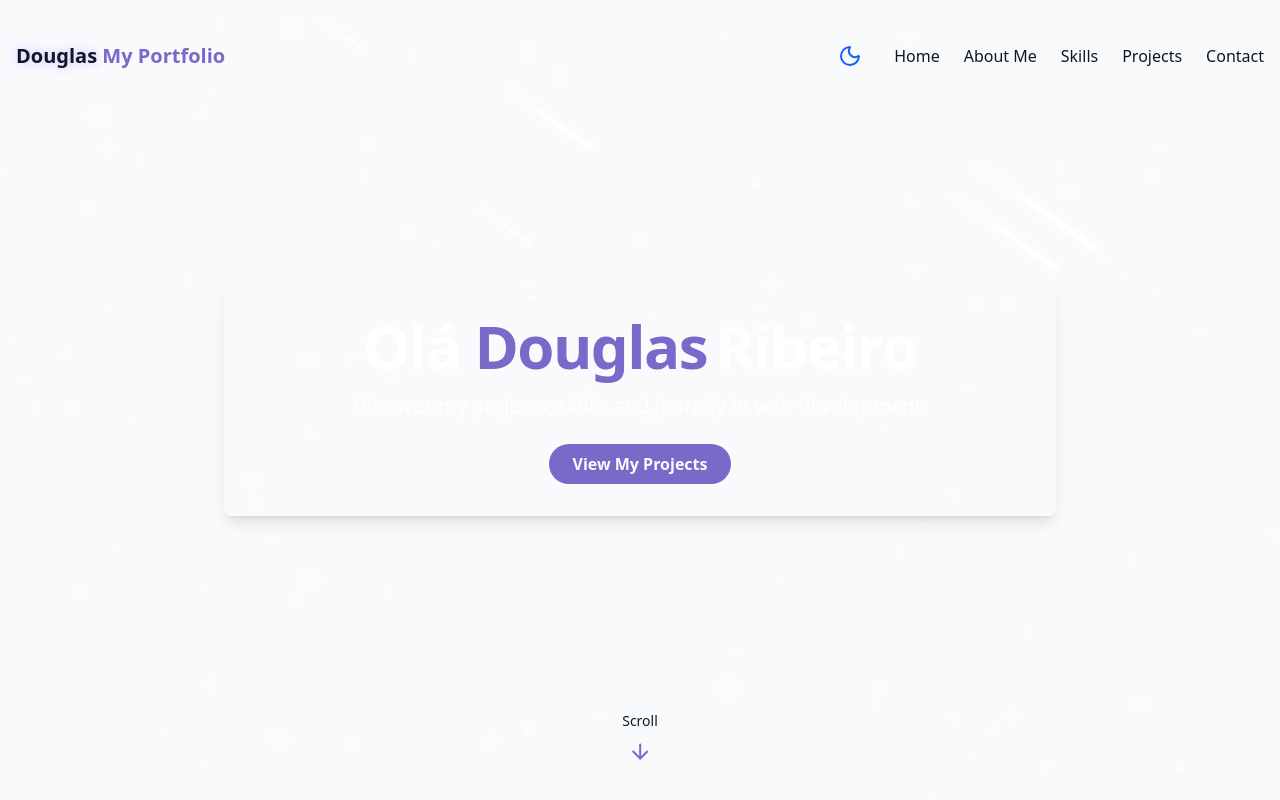
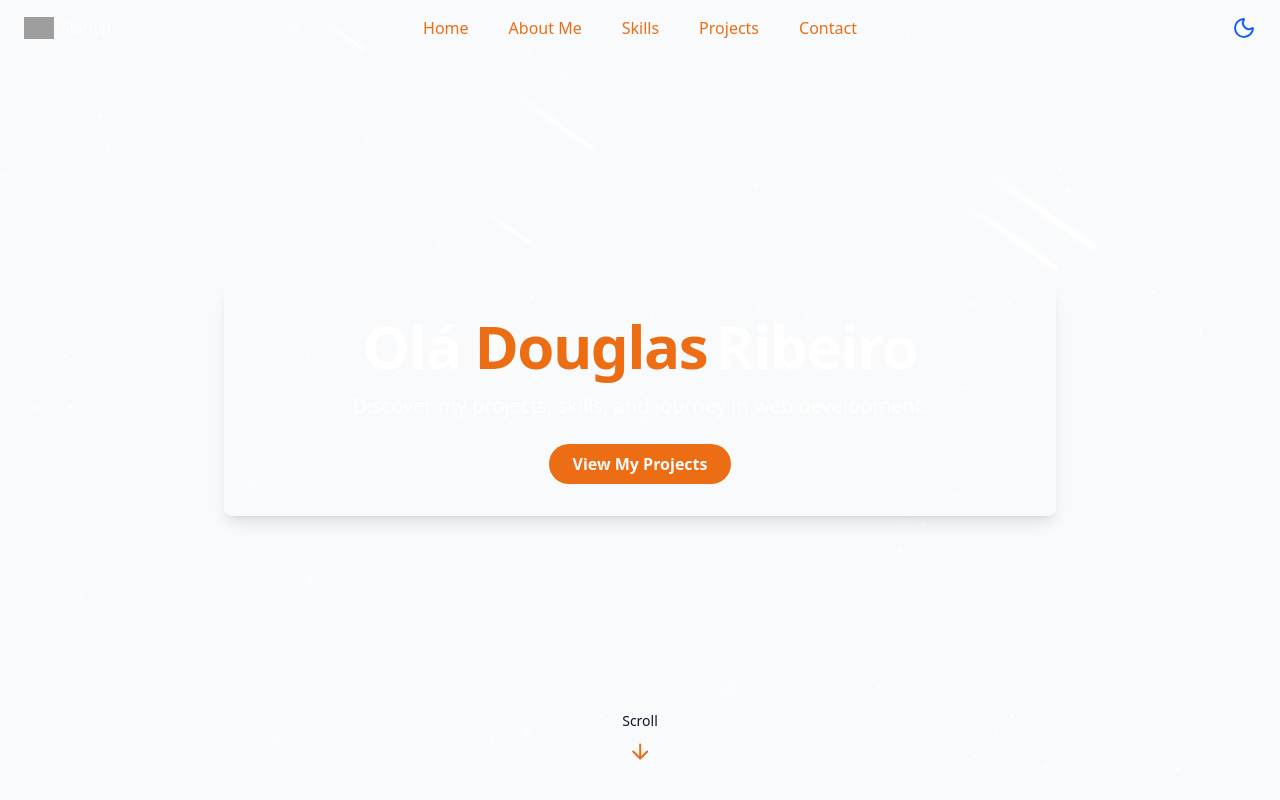
Before and after one commit to DougRib/portfolio, a React (Vite) app: page / in a window 1280 px wide. Shown: the top 800 px of the page. Built offline with nearby package versions, Linux system fonts and the light colour scheme; grey boxes are pictures that could not be loaded.

Commit message:
Modificação total de estilo da Navbar, troca de cores principais e alterações em todas as seções.

```diff
--- a/package.json
+++ b/package.json
@@ -12,11 +12,13 @@
   "dependencies": {
     "@radix-ui/react-toast": "^1.2.14",
     "@react-three/fiber": "^9.2.0",
+    "@tabler/icons-react": "^3.34.0",
     "@tailwindcss/vite": "^4.1.11",
     "class-variance-authority": "^0.7.1",
     "clsx": "^2.1.1",
     "framer-motion": "^12.23.0",
     "lucide-react": "^0.525.0",
+    "motion": "^12.23.5",
     "react": "^19.1.0",
     "react-dom": "^19.1.0",
     "react-router-dom": "^7.6.3",
--- a/src/components/Navbar.jsx
+++ b/src/components/Navbar.jsx
@@ -1,9 +1,19 @@
-import { cn } from "@/lib/utils";
-import { Menu } from "lucide-react";
-import { useEffect, useState } from "react";
+
+import {
+  Navbar,
+  NavBody,
+  NavItems,
+  MobileNav,
+  NavbarLogo,
+  MobileNavHeader,
+  MobileNavToggle,
+  MobileNavMenu,
+} from "@/components/ui/resizable-navbar";
+import { useState } from "react";
 import { ThemeToggle } from "./ThemeToggle";
 
-const natItems = [
+export function NavbarDemo() {
+  const navItems = [
   { name: "Home", href: "#hero" },
   { name: "About Me", href: "#aboutme" },
   { name: "Skills", href: "#skills" },
@@ -11,83 +21,41 @@ const natItems = [
   { name: "Contact", href: "#contact" },
 ];
 
-export const Navbar = () => {
-  const [isScrolled, setIsScrolled] = useState(false);
-  const [isMenuOpen, setIsMenuOpen] = useState(false);
-
-  useEffect(() => {
-    const handleScroll = () => {
-      setIsScrolled(window.screenY > 10);
-    };
-    window.addEventListener("scroll", handleScroll);
-
-    return () => window.removeEventListener("scroll", handleScroll);
-  }, []);
+  const [isMobileMenuOpen, setIsMobileMenuOpen] = useState(false);
 
   return (
-    <nav
-      className={cn(
-        "fixed left-0 z-40 w-full transition-all duration-300",
-        isScrolled
-          ? "py-3 bg-background/80 shadow-lg backdrop-blur-md shadow-xs "
-          : "py-5 "
-      )}
-    >
-      <div className="container mx-auto px-4 py-4 flex justify-between items-center">
-        <a
-          className="text-xl font-bold text-primary flex items-center"
-          href="#hero"
-        >
-          <span className="relative z-10">
-            <span className="text-glow text-foreground">Douglas </span>
-            My Portfolio
-          </span>
-        </a>
-        {/* desktop nav */}
-        <div className="hidden md:flex items-center space-x-6 ">
+    <div className="relative w-full">
+      <Navbar>
+        {/* Desktop Navigation */}
+        <NavBody>
+          <NavbarLogo />
+          <NavItems items={navItems} />
           <ThemeToggle />
-          {natItems.map((item, key) => (
-            <a
-              key={key}
-              href={item.href}
-              className="text-foreground hover:text-primary transition-colors duration-300"
-            >
-              {item.name}
-            </a>
-          ))}
-        </div>
+        </NavBody>
 
-        {/* mobile nav */}
-        <button
-          onClick={() => setIsMenuOpen((prev) => !prev)}
-          className="md:hidden text-foreground hover:text-primary transition-colors duration-300"
-          aria-label={isMenuOpen ? "Close Menu" : "Open Menu"}
-        >
-          {isMenuOpen ? <X size={24} /> : <Menu size={24} />}
-        </button>
+        {/* Mobile Navigation */}
+        <MobileNav>
+          <MobileNavHeader>
+            <NavbarLogo />
+            <MobileNavToggle
+              isOpen={isMobileMenuOpen}
+              onClick={() => setIsMobileMenuOpen(!isMobileMenuOpen)} />
+          </MobileNavHeader>
 
-        <div
-          className={cn(
-            "fixed inset-0 bg-background/95 backdroup-blur-md z-40 flex flex-col items-center justify-center transition-all duration-300 md:hidden",
-            isMenuOpen
-              ? "opacity-100 pointer-events-auto"
-              : "opacity-0 pointer-events-none"
-          )}
-        >
-          <div className="flex flex-col text-xl  space-y-8">
-            {natItems.map((item, key) => (
+          <MobileNavMenu isOpen={isMobileMenuOpen} onClose={() => setIsMobileMenuOpen(false)}>
+            {navItems.map((item, idx) => (
               <a
-                key={key}
+                key={`mobile-link-${idx}`}
                 href={item.href}
-                className="text-foreground hover:text-primary transition-colors duration-300"
-                onClick={() => setIsMenuOpen(false)}
-              >
-                {item.name}
+                onClick={() => setIsMobileMenuOpen(false)}
+                className="relative font-bold text-primary flex  dark:text-neutral-300">
+                <span className="block">{item.name}</span>
               </a>
             ))}
-          </div>
-        </div>
-      </div>
-    </nav>
+          </MobileNavMenu>
+        </MobileNav>
+      </Navbar>
+      {/* Navbar */}
+    </div>
   );
-};
+}
--- a/src/components/Projects.jsx
+++ b/src/components/Projects.jsx
@@ -50,7 +50,7 @@ export const Projects = () => {
           {projects.map((project) => (
             <div
               key={project.id}
-              className="neon-card bg-card  card-hover bg-gradient-to-br from-gray-700 hover:from-gray-500 shadow-[0_0_30px_#ff00ff33]"
+              className="neon-card bg-card  card-hover bg-gradient-to-br from-gray-700 hover:from-gray-500 shadow-[0_0_10px_#e76f51]"
             >
               <div className="relative overflow-hidden img-effect">
                 <img
--- a/src/components/Skills.jsx
+++ b/src/components/Skills.jsx
@@ -38,7 +38,7 @@ export const Skills = () => {
               key={key}
               onClick={() => setIsCategory(category)}
               className={cn(
-                "px-4 py-2 rounded-full transition-colors duration-300 capitalize",
+                "px-4 py-2 rounded-full hover:text-primary-hover transition-colors duration-300 capitalize",
                 activeCategory === category
                   ? "bg-primary text-primary-foreground"
                   : "bg-secondary/70 text-foreground hover:bg-secondary"
@@ -53,7 +53,7 @@ export const Skills = () => {
           {filteredSkills.map((skill, key) => (
             <div
               key={key}
-              className="bg-card p-6 rounded-lg  card-hover bg-gradient-to-br from-gray-700 hover:from-gray-500 shadow-[0_0_30px_#ff00ff33]"
+              className="bg-card p-6 rounded-lg  card-hover bg-gradient-to-br from-gray-700 hover:from-gray-500 hover:shadow-[0_0_10px_#e76f51]"
             >
               <div className="text-left mb-4">
                 <h3 className="font-semibold text-lg">{skill.name}</h3>
--- /dev/null
+++ b/src/components/ui/resizable-navbar.jsx
@@ -0,0 +1,187 @@
+"use client";
+import { cn } from "@/lib/utils";
+import { IconMenu2, IconX } from "@tabler/icons-react";
+import { motion, AnimatePresence, useScroll, useMotionValueEvent } from "framer-motion";
+import React, { useRef, useState } from "react";
+
+export const Navbar = ({ children, className }) => {
+  const ref = useRef(null);
+  const { scrollY } = useScroll({
+    target: ref,
+    offset: ["start start", "end start"],
+  });
+  const [visible, setVisible] = useState(false);
+
+  useMotionValueEvent(scrollY, "change", (latest) => {
+    if (latest > 100) {
+      setVisible(true);
+    } else {
+      setVisible(false);
+    }
+  });
+
+  return (
+    <motion.div
+      ref={ref}
+      // IMPORTANT: Change this to class of `fixed` if you want the navbar to be fixed
+      className={cn("container flex justify-center inset-x-0 top-20 z-40 w-full ", className)}
+    >
+      {React.Children.map(children, (child) =>
+        React.isValidElement(child)
+          ? React.cloneElement(child, { visible })
+          : child
+      )}
+    </motion.div>
+  );
+};
+
+export const NavBody = ({ children, className, visible }) => {
+  return (
+    <motion.div
+      animate={{
+        backdropFilter: visible ? "blur(10px)" : "none",
+        boxShadow: visible
+          ? "0 0 24px rgba(34, 42, 53, 0.06), 0 1px 1px rgba(0, 0, 0, 0.05), 0 0 0 1px rgba(34, 42, 53, 0.04), 0 0 4px rgba(34, 42, 53, 0.08), 0 16px 68px rgba(47, 48, 55, 0.05), 0 1px 0 rgba(255, 255, 255, 0.1) inset"
+          : "none",
+        width: visible ? "40%" : "100%",
+        y: visible ? 10 : 0,
+      }}
+      transition={{
+        type: "spring",
+        stiffness: 200,
+        damping: 50,
+      }}
+      style={{
+        minWidth: "800px",
+        margin: "0 auto",
+      }}
+      className={cn(
+        "fixed z-[40]  mx-auto hidden  w-full max-w-7xl flex-row  items-center transition-all duration-300 justify-between self-start rounded-full px-4 py-2 lg:flex dark:bg-transparent",
+        visible && "bg-gray-500/30 shadow-lg backdrop-blur-md shadow-md  dark:bg-neutral-950/80",
+        className
+      )}
+    >
+      {children}
+    </motion.div>
+  );
+};
+
+export const NavItems = ({ items, className, onItemClick }) => {
+  const [hovered, setHovered] = useState(null);
+
+  return (
+    <motion.div
+      onMouseLeave={() => setHovered(null)}
+      className={cn(
+        "absolute inset-0 hidden flex-1 flex-row items-center justify-center space-x-2 text-md font-medium  lg:flex lg:space-x-2",
+        className
+      )}
+    >
+      {items.map((item, idx) => (
+        <a
+          onMouseEnter={() => setHovered(idx)}
+          onClick={onItemClick}
+          className="inline-block  rounded-full relative px-4  py-2 text-primary hover:text-primary-hover  hover:shadow-[0_0_15px_#e76f51] transition-colors duration-300 "
+          key={`link-${idx}`}
+          href={item.href}
+        >
+          {hovered === idx && (
+            <motion.div
+              layoutId="hovered"
+              className="absolute inset-0 h-full w-full rounded-full  dark:bg-neutral-800"
+            />
+          )}
+          <span className="relative z-20">{item.name}</span>
+        </a>
+      ))}
+    </motion.div>
+  );
+};
+
+export const MobileNav = ({ children, className, visible }) => {
+  return (
+    <motion.div
+      animate={{
+        backdropFilter: visible ? "blur(10px)" : "none",
+        boxShadow: visible
+          ? "0 0 24px rgba(34, 42, 53, 0.06), 0 1px 1px rgba(0, 0, 0, 0.05), 0 0 0 1px rgba(34, 42, 53, 0.04), 0 0 4px rgba(34, 42, 53, 0.08), 0 16px 68px rgba(47, 48, 55, 0.05), 0 1px 0 rgba(255, 255, 255, 0.1) inset"
+          : "none",
+        width: visible ? "90%" : "100%",
+        paddingRight: visible ? "12px" : "0px",
+        paddingLeft: visible ? "12px" : "0px",
+        borderRadius: visible ? "4px" : "2rem",
+        y: visible ? 20 : 0,
+      }}
+      transition={{
+        type: "spring",
+        stiffness: 200,
+        damping: 50,
+      }}
+      className={cn(
+        "relative z-50 mx-auto flex w-full max-w-[calc(100vw-2rem)] flex-col items-center justify-between bg-transparent px-0 py-2 lg:hidden",
+        visible && "bg-white/80 dark:bg-neutral-950/80",
+        className
+      )}
+    >
+      {children}
+    </motion.div>
+  );
+};
+
+export const MobileNavHeader = ({ children, className }) => {
+  return (
+    <div
+      className={cn(
+        "flex w-full flex-row items-center justify-between",
+        className
+      )}
+    >
+      {children}
+    </div>
+  );
+};
+
+export const MobileNavMenu = ({ children, className, isOpen }) => {
+  return (
+    <AnimatePresence>
+      {isOpen && (
+        <motion.div
+          initial={{ opacity: 0 }}
+          animate={{ opacity: 1 }}
+          exit={{ opacity: 0 }}
+          className={cn(
+            "absolute inset-x-0 top-16 z-50 flex w-full flex-col items-start justify-start gap-4 rounded-lg bg-white px-4 py-8 shadow-[0_0_24px_rgba(34,_42,_53,_0.06),_0_1px_1px_rgba(0,_0,_0,_0.05),_0_0_0_1px_rgba(34,_42,_53,_0.04),_0_0_4px_rgba(34,_42,_53,_0.08),_0_16px_68px_rgba(47,_48,_55,_0.05),_0_1px_0_rgba(255,_255,_255,_0.1)_inset] dark:bg-neutral-950",
+            className
+          )}
+        >
+          {children}
+        </motion.div>
+      )}
+    </AnimatePresence>
+  );
+};
+
+export const MobileNavToggle = ({ isOpen, onClick }) => {
+  return isOpen ? (
+    <IconX className="text-black dark:text-white" onClick={onClick} />
+  ) : (
+    <IconMenu2 className="text-black dark:text-white" onClick={onClick} />
+  );
+};
+
+export const NavbarLogo = () => {
+  return (
+    <a
+      href="#"
+      className="relative z-20 mr-4 flex items-center space-x-2 px-2 py-1 text-sm font-normal text-white"
+    >
+      <img
+        src="https://assets.aceternity.com/logo-dark.png"
+        alt="logo"
+        width={30}
+        height={30}
+      />
+      <span className="font-medium text-white dark:text-white">Startup</span>
+    </a>
+  );
+};
--- a/src/index.css
+++ b/src/index.css
@@ -5,8 +5,10 @@
   --color-background: hsl(var(--background));
   --color-foreground: hsl(var(--foreground));
   --color-primary: hsl(var(--primary));
+  --color-primary-hover: hsl(var(--primary-hover));
   --color-primary-foreground: hsl(var(--primary-foreground));
   --color-card: hsl(var(--card));
+  --color-accent-color: hsl(var(--accent-color));
 
   --animate-float: float 6s ease-in-out infinite;
   --animate-pulse-subtle: pulse-subtle 4s ease-in-out infinite;
@@ -64,8 +66,9 @@
   :root {
     --background: 210 40% 98%;
     --foreground: 222 47% 11%;
-    --primary: 250 47% 60%;
+    --primary: 25 85% 50%;
     --primary-foreground: 210 40% 98%;
+    --primary-hover: 25 85% 60%;
     --card: 0 0% 100%;
     --border: 214 32% 98%;
     --accent-color: #d9d9d9;
@@ -75,10 +78,12 @@
   .dark {
     --background: 222 47% 4%;
     --foreground: 210 40% 98%;
-    --primary: 250 47% 60%;
+    --primary: 04 60% 50%;
+    --primary-hover: 18 99% 55%;
     --primary-foreground: 210 40% 98%;
     --card: 222 47% 11%;
     --border: 214 32% 20%;
+    --accent-color: linear-gradient(to right, #f25c3b, #b34729, #7b2d26);
   }
 
   * {
@@ -129,7 +134,7 @@
 
 @utility gradient-border {
   @apply relative rounded-md;
-  background: linear-gradient(45deg, #f3ec78, #af4261);
+  background: linear-gradient(to left, #f25c3b, #b34729, #7b2d26);
   background-clip: padding-box;
   border-radius: 0.5rem;
   border: 1px solid transparent;
--- a/src/lib/utils.js
+++ b/src/lib/utils.js
@@ -1,6 +1,10 @@
 import {clsx} from "clsx";
 import { twMerge } from "tailwind-merge";
 
-export const cn = (...inputs) => {
+export function cn(...inputs) {
     return twMerge(clsx(inputs));
 }
+
+{/*export const cn = (...inputs) => {
+    return twMerge(clsx(inputs));
+}*/}
--- a/src/pages/Home.jsx
+++ b/src/pages/Home.jsx
@@ -1,6 +1,6 @@
-import { ThemeToggle } from "../components/ThemeToggle";
+
 import { StarBackground } from "@/components/StarBackground";
-import { Navbar } from "../components/Navbar";
+import { NavbarDemo } from "../components/Navbar";
 import { HeroSection } from "../components/HeroSection";
 import { AboutMe } from "../components/AboutMe";
 import { Skills } from "../components/Skills";
@@ -11,9 +11,9 @@ import { Footer } from "../components/Footer";
 export const Home = () => {
   return (
     <div className="min-h-screen bg-background text-foreground overflow-x-hidden">
+      <StarBackground />
+      <NavbarDemo />
 
-      <StarBackground />
-      <Navbar />
       <main>
         <HeroSection />
         <AboutMe />
```
Also changed, not shown: eslint.config.js (+13 -12 lines), src/components/AboutMe.jsx (+5 -5 lines), src/components/Contact.jsx (+15 -18 lines), src/components/ui/toast.jsx (+18 -16 lines), 1 other file (tests, documents, lock files or other folders).
